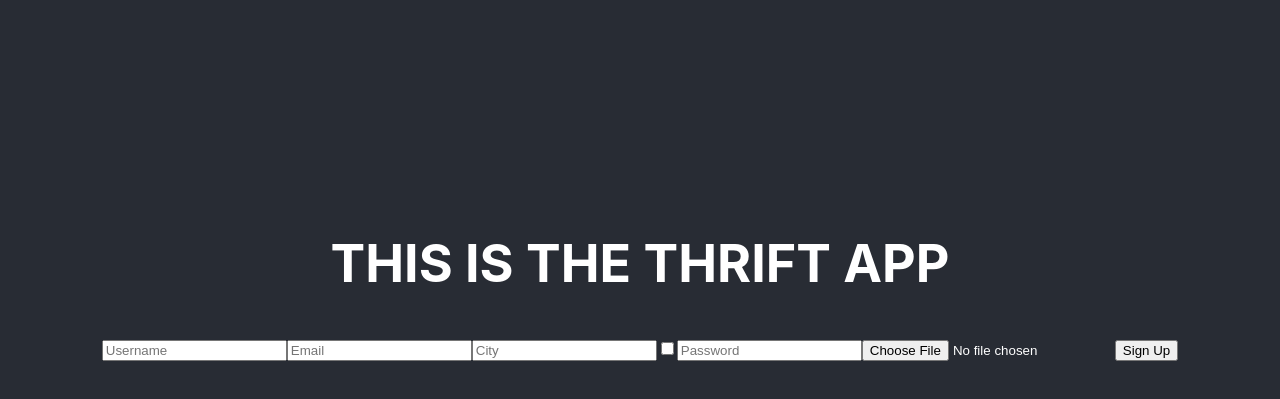
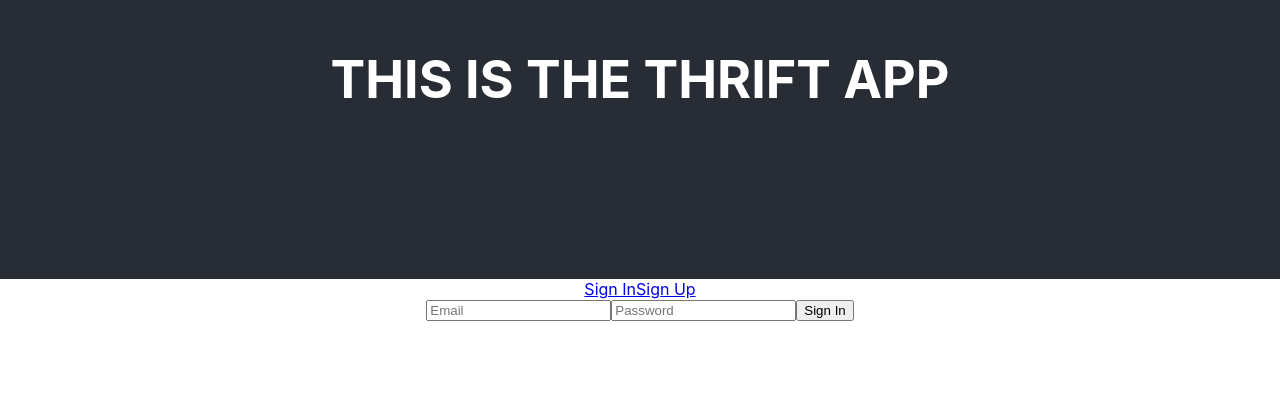
Before and after one commit to lglg0101/project-3, a React (Create React App) app in the folder client/: page /sign-in in a window 1280 px wide. Shown: the part 121-520 px from the top of the page. Built offline with nearby package versions, Linux system fonts and the light colour scheme.

Commit message:
sign in added

```diff
--- a/client/src/App.css
+++ b/client/src/App.css
@@ -15,7 +15,7 @@
 
 .App-header {
   background-color: #282c34;
-  min-height: 100vh;
+  min-height: 50vh;
   display: flex;
   flex-direction: column;
   align-items: center;
--- a/client/src/App.jsx
+++ b/client/src/App.jsx
@@ -1,19 +1,87 @@
 import React, { Component } from 'react';
 import { BrowserRouter, Switch, Route, Link } from 'react-router-dom';
+import './App.css';
+import AuthenticationSignUpView from './views/authenticationView/SignUpView';
+import AuthenticationSignInView from './views/authenticationView/LoginView';
+import Navbar from "./components/Navbar";
 
-import './App.css';
+class App extends Component {
+	constructor(props) {
+    super(props);
+    this.state = {
+      user: null,
+      // loaded: false
+    };
+    this.changeAuthenticationStatus = this.changeAuthenticationStatus.bind(this);
+    this.verifyAuthentication = this.verifyAuthentication.bind(this);
+	}
 
-import AuthenticationSignUpView from './views/authenticationView/SignUpView';
+	changeAuthenticationStatus(user) {
+    this.setState({
+      user
+    });
+  }
 
-function App() {
+  verifyAuthentication() {
+    return this.state.user;
+  }
+
+	render() {
+    const user = this.state.user;
 	return (
 		<div className="App">
-			<header className="App-header">
+		 <BrowserRouter>
+		 <header className="App-header">
 				<h1>THIS IS THE THRIFT APP</h1>
-				<AuthenticationSignUpView />
+				{/* <AuthenticationSignUpView />
+				<AuthenticationSignInView/> */}
 			</header>
-		</div>
+          <Navbar
+            user={this.state.user}
+            changeAuthenticationStatus={this.changeAuthenticationStatus}
+          />
+					<Switch>
+          {/* {this.state.loaded && (
+            */}
+              {/* <ProtectedRoute
+                path="/create"
+                // component={NoteCreateView}
+                render={props => <NoteCreateView {...props} />}
+                verify={this.verifyAuthentication}
+                redirect="/error/401"
+              /> */}
+              <Route
+                path="/sign-up"
+                render={props => (
+                  <AuthenticationSignUpView
+                    {...props}
+                    changeAuthenticationStatus={this.changeAuthenticationStatus}
+                  />
+                )}
+
+              />
+              <Route
+                path="/sign-in"
+                render={props => (
+                  <AuthenticationSignInView
+                    {...props}
+                    changeAuthenticationStatus={this.changeAuthenticationStatus}
+                  />
+                )}
+              />
+              {/* <Route path="/private" component={AuthenticationPrivateView} /> */}
+
+              {/* <Route path="/error/:code" component={} />
+              <Route path="/" exact component={} />
+              <Route path="/:id/edit" component={} />
+              <Route path="/:id" component={} /> */}
+              {/* <Redirect to="/error/404" /> */}
+
+							</Switch>
+        </BrowserRouter>
+			</div>
 	);
+						}
 }
 
 export default App;
--- a/client/src/components/Navbar.jsx
+++ b/client/src/components/Navbar.jsx
@@ -1,43 +1,35 @@
 import React, { Component, Fragment } from 'react';
 import { Link } from 'react-router-dom';
 
-// import { signOut as signOutService } from './../services/authentication';
+import { signOut as signOutService } from './../services/authentication';
 
-// class Navbar extends Component {
-//   constructor(props) {
-//     super(props);
-//     this.onSignOutTrigger = this.onSignOutTrigger.bind(this);
-//   }
+class Navbar extends Component {
+  constructor(props) {
+    super(props);
+    this.onSignOutTrigger = this.onSignOutTrigger.bind(this);
+  }
 
-//   async onSignOutTrigger() {
-//     try {
-//       await signOutService();
-//       this.props.changeAuthenticationStatus(null);
-//     } catch (error) {
-//       console.log(error);
-//     }
-//   }
+  async onSignOutTrigger() {
+    try {
+      await signOutService();
+      this.props.changeAuthenticationStatus(null);
+    } catch (error) {
+      console.log(error);
+    }
+  }
 
-//   render() {
-//     const user = this.props.user;
-//     return (
-//       <nav>
-//         <Link to="/">List</Link>
-//         <Link to="/create">Create Note</Link>
-//         {(user && (
-//           <Fragment>
-//             <Link to="/private">Private</Link>
-//             <button onClick={this.onSignOutTrigger}>Sign Out</button>
-//           </Fragment>
-//         )) || (
-//           <Fragment>
-//             <Link to="/sign-in">Sign In</Link>
-//             <Link to="/sign-up">Sign Up</Link>
-//           </Fragment>
-//         )}
-//       </nav>
-//     );
-//   }
-// }
+  render() {
+    const user = this.props.user;
+    return (
+      <nav>
+          <Fragment>
+            <Link to="/sign-in">Sign In</Link>
+            <Link to="/sign-up">Sign Up</Link>
+          </Fragment>
+
+      </nav>
+    );
+  }
+}
 
 export default Navbar;
--- a/client/src/services/authentication.js
+++ b/client/src/services/authentication.js
@@ -1,13 +1,14 @@
-import axios from 'axios';
+import axios from "axios";
 
 const apiAuthenticationService = axios.create({
-  baseURL: '/authentication'
+  baseURL: "/authentication"
 });
 
 export const signIn = async data => {
   try {
     const response = await apiAuthenticationService.post(`/sign-in`, data);
-    return response.data.user;
+    console.log(response.data.auxuser);
+    return response.data.auxuser;
   } catch (error) {
     throw error;
   }
--- a/client/src/views/authenticationView/LoginView.jsx
+++ b/client/src/views/authenticationView/LoginView.jsx
@@ -0,0 +1,62 @@
+import React, { Component } from "react";
+
+import { signIn as signInService } from "../../services/authentication";
+
+class AuthenticationSignInView extends Component {
+  constructor(props) {
+    super(props);
+    this.state = {
+      email: "",
+      password: ""
+    };
+    this.handleInputChange = this.handleInputChange.bind(this);
+    this.handleFormSubmission = this.handleFormSubmission.bind(this);
+  }
+
+  handleInputChange(event) {
+    const name = event.target.name;
+    const value = event.target.value;
+    this.setState({
+      [name]: value
+    });
+  }
+
+  async handleFormSubmission(event) {
+    event.preventDefault();
+    const { email, password } = this.state;
+    try {
+      const user = await signInService({ email, password });
+      console.log(user, this.props);
+      this.props.changeAuthenticationStatus(user);
+      this.props.history.push(`/private`);
+    } catch (error) {
+      console.log(error);
+    }
+  }
+
+  render() {
+    return (
+      <main>
+        <form onSubmit={this.handleFormSubmission}>
+          <input
+            type="email"
+            placeholder="Email"
+            value={this.state.email}
+            name="email"
+            onChange={this.handleInputChange}
+          />
+          <input
+            type="password"
+            placeholder="Password"
+            value={this.state.password}
+            name="password"
+            onChange={this.handleInputChange}
+          />
+          <button>Sign In</button>
+        </form>
+      </main>
+    );
+  }
+}
+
+export default AuthenticationSignInView;
```
Also changed, not shown: client/src/views/authenticationView/SignUpShop.jsx (deleted), 1 other file (tests, documents, lock files or other folders).
